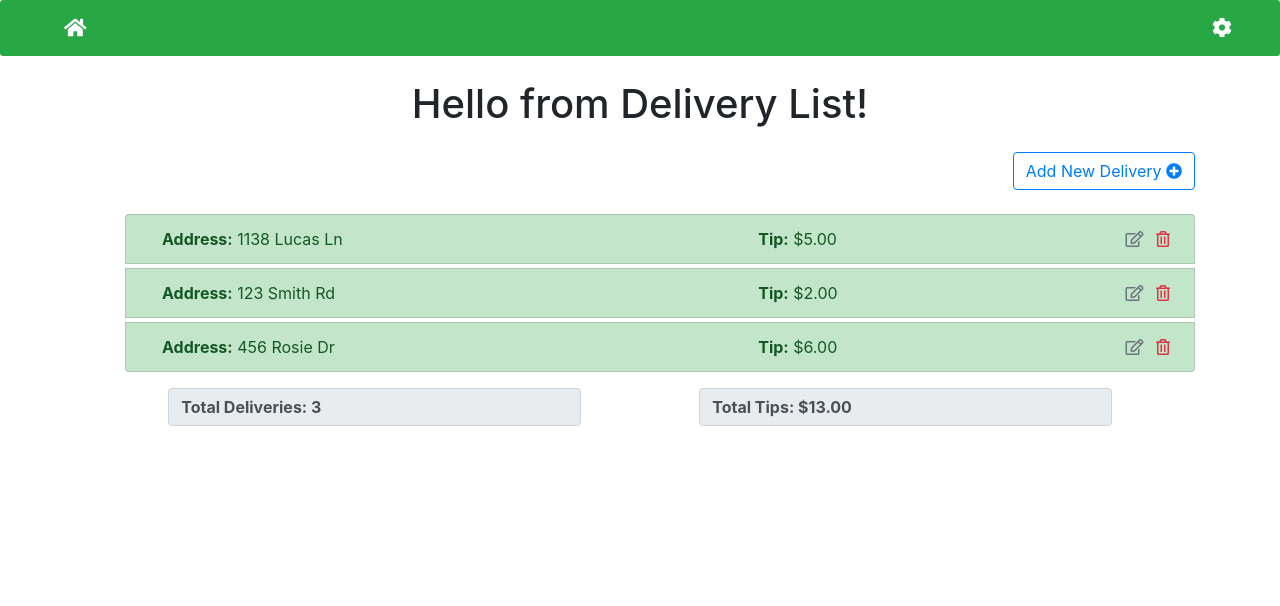
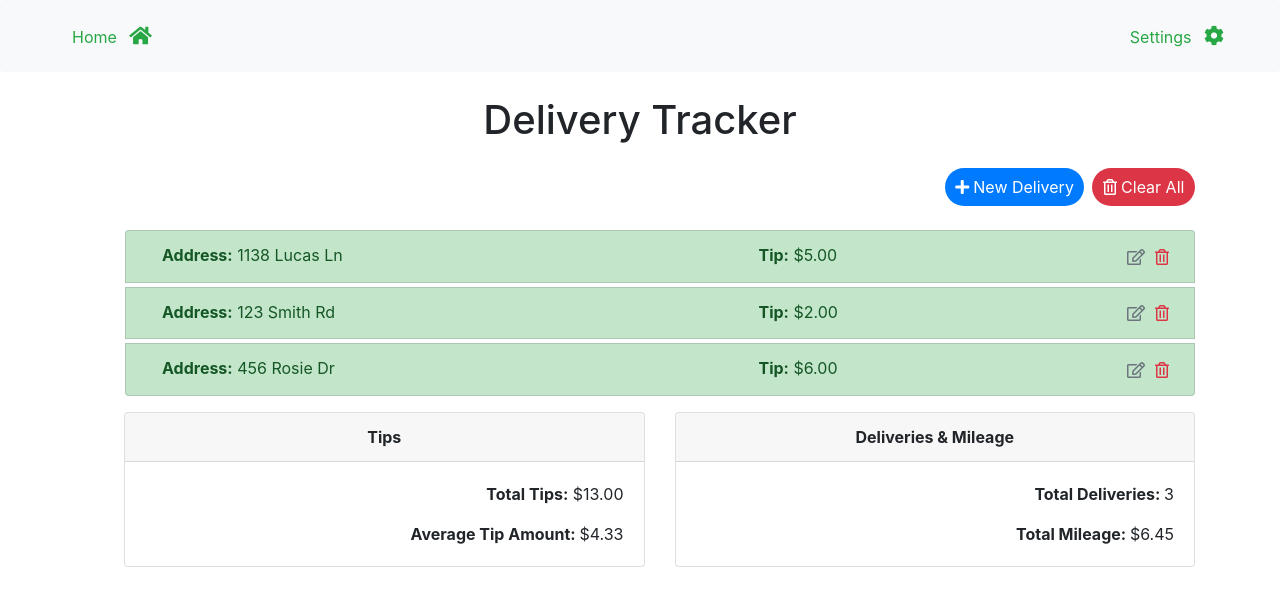
Before and after one commit to bondtiffanym/delivery-tip-tracker, a React (Create React App) app: page / in a window 1280 px wide. Shown: the top 606 px of the page. Built offline with nearby package versions, Linux system fonts and the light colour scheme.

Commit message:
Added item selector to Context, more UI changes

```diff
--- a/src/Context.js
+++ b/src/Context.js
@@ -22,28 +22,57 @@ class DeliveryContextProvider extends Component {
         }
         ],
         totalTips: 13.00,
+        mileageRate: 2.15,
+        bonusMileage: 0,
+        selectedDelivery: "",
      };
 
      addDelivery = (address, tip) => {
-        //creates a new object that will be added to array of deliveries
+        //if value for address input field is empty, activates an alert
         if (address !== "" ) {
+        //if tip input value is left empty, tip value becomes 0
             if (tip === "") {
                 tip = 0;
             }
+        //creates a new object to be added to the array of deliveries in the state
         const newDelivery = {
             address,
             id: uuid.v4(),
             tip,
         }
+
+
+
+        this.setState({deliveries: [...this.state.deliveries, newDelivery]});
+        /* redirects to main page - must import 'withRouter' from react-router-dom and encase the exported component value below e.g,
+        export default withRouter(DeliveryContextProvider) in order for these react router props to be available within this context */
+        this.props.history.push('/');
+        //handles updating the tip and mileage within the state as each delivery is added
+        this.addTip(tip);
+
+        } else {
+       document.getElementById('add-delivery-alert').classList.remove('d-none');
+        }
+
+    }
+
+    addTip = (tip) => {
         const newTip = (this.state.totalTips + parseFloat(tip));
 
-        this.setState({deliveries: [...this.state.deliveries, newDelivery], totalTips:newTip});
-        this.props.history.push('/');
+        this.setState({totalTips:newTip});
+    }
 
-        } else {
-       alert('please fill out forms below');
-        }
+    addBonusMileage = (bonus) => {
 
+        this.setState({bonusMileage: bonus})
+    }
+
+    setMileageRate = (mileage) => {
+        this.setState({mileageRate: mileage});
+    }
+
+    setSelectedDelivery = (id) => {
+        this.setState({selectedDelivery: id}, () => console.log(this.state.selectedDelivery));
     }
 
 
@@ -56,7 +85,11 @@ class DeliveryContextProvider extends Component {
         return (
             <DeliveryContext.Provider value={{...this.state, addDelivery:this.addDelivery,
             addTipTotals:this.addTipTotals,
-            handleSubmit:this.handleSubmit}}>
+            handleSubmit:this.handleSubmit,
+            addTip:this.addTip,
+            setMileageRate: this.setMileageRate,
+            addBonusMileage: this.addBonusMileage,
+            setSelectedDelivery: this.setSelectedDelivery}}>
                 {this.props.children}
             </DeliveryContext.Provider>
          );
--- a/src/components/AddDelivery.js
+++ b/src/components/AddDelivery.js
@@ -11,12 +11,27 @@ export default function AddDelivery() {
 
         <div className="container container-fluid mx-auto my-4">
 
+            {/* Dismissable Alert hidden until settings have been updated */}
+            <div class="alert alert-danger alert-dismissible fade show d-none" role="alert"
+            id="add-delivery-alert">
+                <button type="button"
+                class="close"
+                aria-label="Close"
+                onClick={() => {
+                    document.getElementById('add-delivery-alert').classList.add('d-none');
+                }}>
+                    <span aria-hidden="true">&times;</span>
+                </button>
+                Please fill out address form below.
+            </div>
+
+
             <div className="card mx-auto w-lg-50">
                 <h1 className="text-center card-title my-4">Add A New Delivery</h1>
-                <div className="card-body text-center shadow">
+                <div className="card-body shadow">
                     <form onSubmit={handleSubmit}>
 
-                            <div className="form-group row">
+                            <div className="form-group row text-right">
                                 <label className="col-sm-2 col-form-label">Address</label>
                                 <div className="col-sm-10">
                                     <input type="text"
@@ -28,26 +43,26 @@ export default function AddDelivery() {
                                     className="form-control" />
                                 </div>
                             </div>
-                            <div className="form-group row">
+                            <div className="form-group row text-right">
                                 <label className="col-sm-2 col-form-label">Tip $</label>
                                 <div className="col-sm-10">
                                 <input type="number"
                                 id="tip"
-                                placeholder="3.50"
+                                placeholder="0.00"
                                 value={tip}
                                 onChange={e => setTip(e.target.value)}
                                 className="form-control" />
                                 </div>
 
                             </div>
-                                <div>
+                                <div className="text-center">
                                     <button type="submit"
                                     onClick={() => {
                                         addDelivery(address, tip);
                                         setAddress("");
                                         setTip("");
                                          }}
-                                    className="btn btn-outline-dark mx-auto">Add Delivery</button>
+                                    className="btn btn-outline-success mx-auto">Add Delivery</button>
                                 </div>
 
                     </form>
--- a/src/components/Deliveries.js
+++ b/src/components/Deliveries.js
@@ -1,14 +1,25 @@
-import React from 'react';
+import React, { useContext } from 'react';
+import { DeliveryContext } from '../Context';
 
 export default function Deliveries({delivery}) {
-    const {address, tip} = delivery;
+    const {address, tip, id} = delivery;
+    const { setSelectedDelivery } = useContext(DeliveryContext);
 
     return (
         <li className="list-group-item list-group-item-action list-group-item-success my-1">
             <div className="d-flex justify-content-between">
                 <span className="ml-3 w-50"><b>Address:</b> {address}</span>
                 <span className="mr-4 w-25"><b>Tip:</b> ${parseFloat(tip).toFixed(2)}</span>
-                <span><i className="far fa-edit text-muted mx-1"></i>   <i className="far fa-trash-alt text-danger mx-1"></i></span>
+                <span>
+                    <button className="btn p-0"
+                    onClick={() => {
+                        setSelectedDelivery(id);
+                    }}><i className="far fa-edit text-muted mx-1"></i></button>
+                    <button className="btn p-0"
+                    onClick={() => {
+                        setSelectedDelivery(id);
+                    }}><i className="far fa-trash-alt text-danger mx-1"></i></button>
+                </span>
             </div>
         </li>
     )
--- a/src/components/DeliveryList.js
+++ b/src/components/DeliveryList.js
@@ -10,13 +10,16 @@ export default function DeliveryList() {
     return (
 
         <div className="container container-fluid mx-auto">
-           <h1 className="text-center my-4">Hello from Delivery List!</h1>
+           <h1 className="text-center my-4">Delivery Tracker</h1>
 
             <div className="text-right my-4">
             <Link to="/add" className="font-weight-bold">
-                <button className="btn btn-outline-primary text-center">Add New Delivery <i className="fas fa-plus-circle"></i>
+                <button className="btn badge-pill badge-primary text-center"><i className="fas fa-plus mr-1"></i>New Delivery
                 </button>
             </Link>
+            {deliveries.length > 0 &&
+            <button className="btn badge-pill badge-danger text-center ml-2"><i className="far fa-trash-alt mr-1"></i>Clear All</button>}
+
             </div>
 
             <ul style={{'listStyleType': 'none'}} className="mx-auto">
--- a/src/components/Navbar.js
+++ b/src/components/Navbar.js
@@ -3,17 +3,17 @@ import { Link } from 'react-router-dom';
 
 export default function Navbar() {
     return (
-        <nav className="navbar bg-success d-lg-flex justify-content-between w-100 navbar-expand-sm rounded-sm navbar-dark px-sm-5">
+        <nav className="navbar bg-light d-lg-flex justify-content-between w-100 navbar-expand-sm rounded-sm navbar-light rounded px-sm-5">
 
             <ul className="navbar-nav d-lg-flex w-100 justify-content-between">
                 <li className="nav-item ml-3">
-                    <Link to="/">
-                        <i className="fas fa-home navbar-brand text-white" />
+                    <Link to="/" className="nav-link text-success">
+                        Home <i className="fas fa-home ml-2 navbar-brand text-success" />
                     </Link>
                 </li>
                 <li className="nav-item">
-                    <Link to="/settings">
-                        <i className="fas fa-cog navbar-brand mr-auto"></i>
+                    <Link to="/settings" className="text-success nav-link">
+                        Settings <i className="fas fa-cog ml-2 navbar-brand mr-auto text-success"></i>
                     </Link>
                 </li>
 
--- a/src/components/Settings.js
+++ b/src/components/Settings.js
@@ -1,9 +1,80 @@
-import React from 'react';
+import React, { useContext, useState } from 'react';
+import { Link } from 'react-router-dom';
+import { DeliveryContext } from '../Context';
 
 export default function Settings() {
+    const { mileageRate, bonusMileage, addBonusMileage, setMileageRate, handleSubmit } = useContext(DeliveryContext);
+    const [mileage, setMileage] = useState(mileageRate);
+    const [bonus, setBonus] = useState(bonusMileage);
+
     return (
-        <div>
-            Hello from settings!
+
+        <div className="container container-fluid mx-auto my-4">
+
+            {/* Dismissable Alert hidden until settings have been updated */}
+            <div class="alert alert-success alert-dismissible fade show d-none" role="alert"
+            id="settings-alert">
+                <button type="button"
+                class="close"
+                aria-label="Close"
+                onClick={() => {
+                    document.getElementById('settings-alert').classList.add('d-none');
+                }}>
+                    <span aria-hidden="true">&times;</span>
+                </button>
+                Settings have been successfully updated.
+            </div>
+
+
+            <div className="card mx-auto w-lg-50">
+                <h1 className="text-center card-title my-4">Settings</h1>
+                <div className="card-body shadow">
+                    <form onSubmit={handleSubmit}>
+
+                            <div className="form-group row text-right">
+                                <label className="col-sm-5 col-form-label">Mileage Rate per Delivery $</label>
+                                <div className="col-sm-7">
+                                    <input type="number"
+                                    className="form-control"
+                                    id="mileage"
+                                    placeholder={mileageRate}
+                                    value={mileage}
+                                    onChange={e => setMileage(e.target.value)}
+                                    className="form-control" />
+                                </div>
+                            </div>
+                            <div className="form-group row text-right">
+                                <label className="col-sm-5 col-form-label">Bonus Mileage $</label>
+                                <div className="col-sm-7">
+                                <input type="number"
+                                id="bonus"
+                                placeholder={bonusMileage}
+                                value={bonus}
+                                onChange={e => setBonus(e.target.value)}
+                                className="form-control" />
+                                </div>
+
+                            </div>
+                                <div className="text-center">
+                                    <Link to="/">
+                                        <button className="btn btn-secondary mx-2">Cancel</button>
+                                    </Link>
+                                    <button type="submit"
+                                    onClick={() => {
+                                        document.getElementById('settings-alert').classList.remove('d-none');
+                                        setMileageRate(mileage);
+                                        if (bonus > 0) {
+                                            addBonusMileage(bonus);
+                                        }
+                                    }}
+                                    className="btn btn-outline-success mx-2">Submit</button>
+                                </div>
+
+                    </form>
+
+                </div>
+            </div>
         </div>
+
     )
 }
--- a/src/components/Totals.js
+++ b/src/components/Totals.js
@@ -2,15 +2,34 @@ import React, { useContext } from 'react';
 import { DeliveryContext } from '../Context';
 
 export default function Totals() {
-    const {totalTips, deliveries} = useContext(DeliveryContext);
+    const {totalTips, deliveries, mileageRate, bonusMileage } = useContext(DeliveryContext);
     return (
-        <div className="row mx-4">
+        <div className="card-deck ml-4 justify-content-between">
+  <div className="card">
+    <div className="card-header font-weight-bold text-center">Tips</div>
+    <div className="card-body text-right">
+      <p className="card-text"><strong>Total Tips:</strong> ${totalTips.toFixed(2)}</p>
+    <p className="card-text"><strong>Average Tip Amount: </strong>${(totalTips / deliveries.length).toFixed(2)}</p>
+    </div>
+  </div>
+  <div className="card">
+    <div className="card-header text-center font-weight-bold">Deliveries & Mileage</div>
+    <div className="card-body text-right">
+      <p className="card-text"><strong>Total Deliveries: </strong>{deliveries.length}</p>
+    <p className="card-text"><strong>Total Mileage: </strong>${(mileageRate * deliveries.length + bonusMileage).toFixed(2)}</p>
+    </div>
+  </div>
+</div>
+
+
+
+       /*   <div className="row mx-4">
                 <div className="col-5 mx-auto">
                     <span className="font-weight-bold input-group-text">Total Deliveries: {deliveries.length}</span>
                 </div>
                 <div className="col-5 mx-auto">
                     <span className="font-weight-bold input-group-text">Total Tips: ${parseFloat(totalTips).toFixed(2)}</span>
                 </div>
-            </div>
+            </div> */
     )
 }
```
